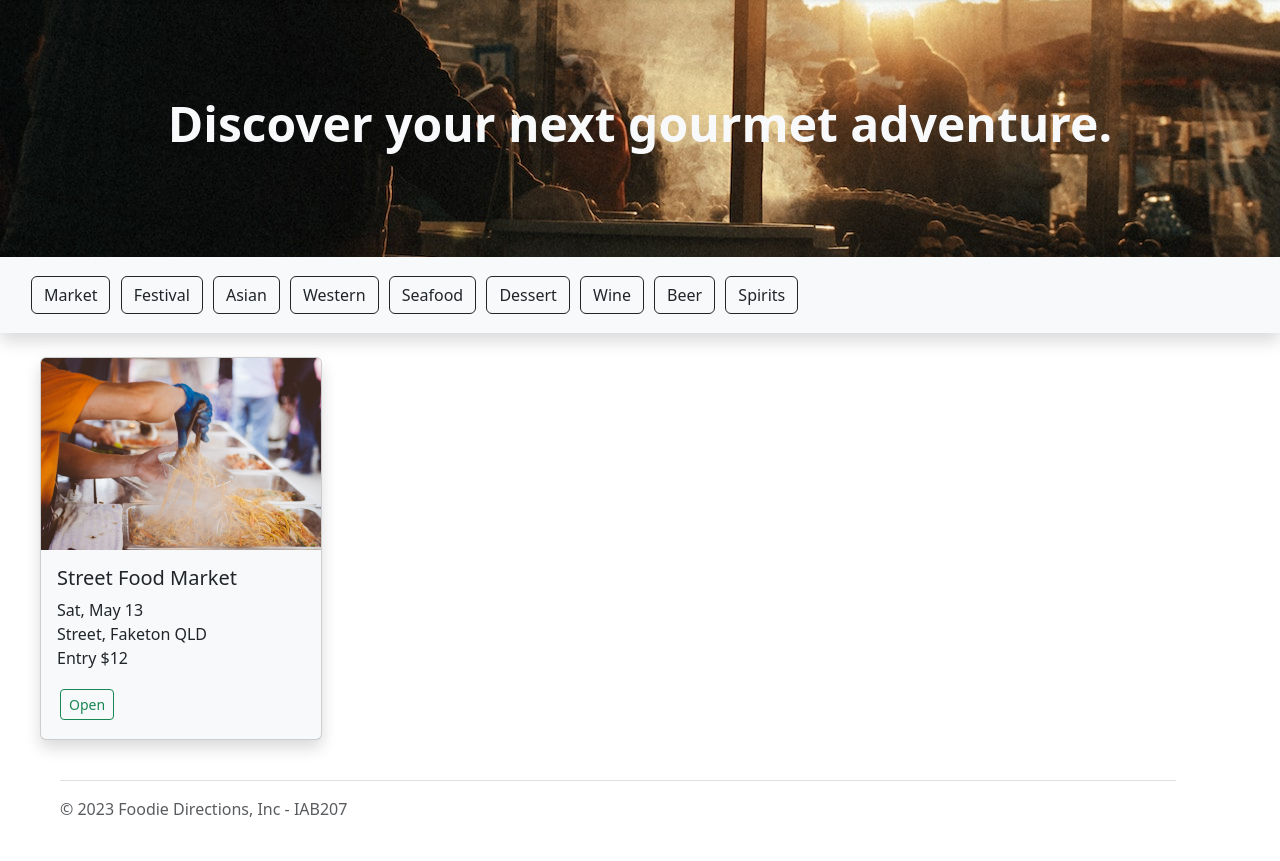
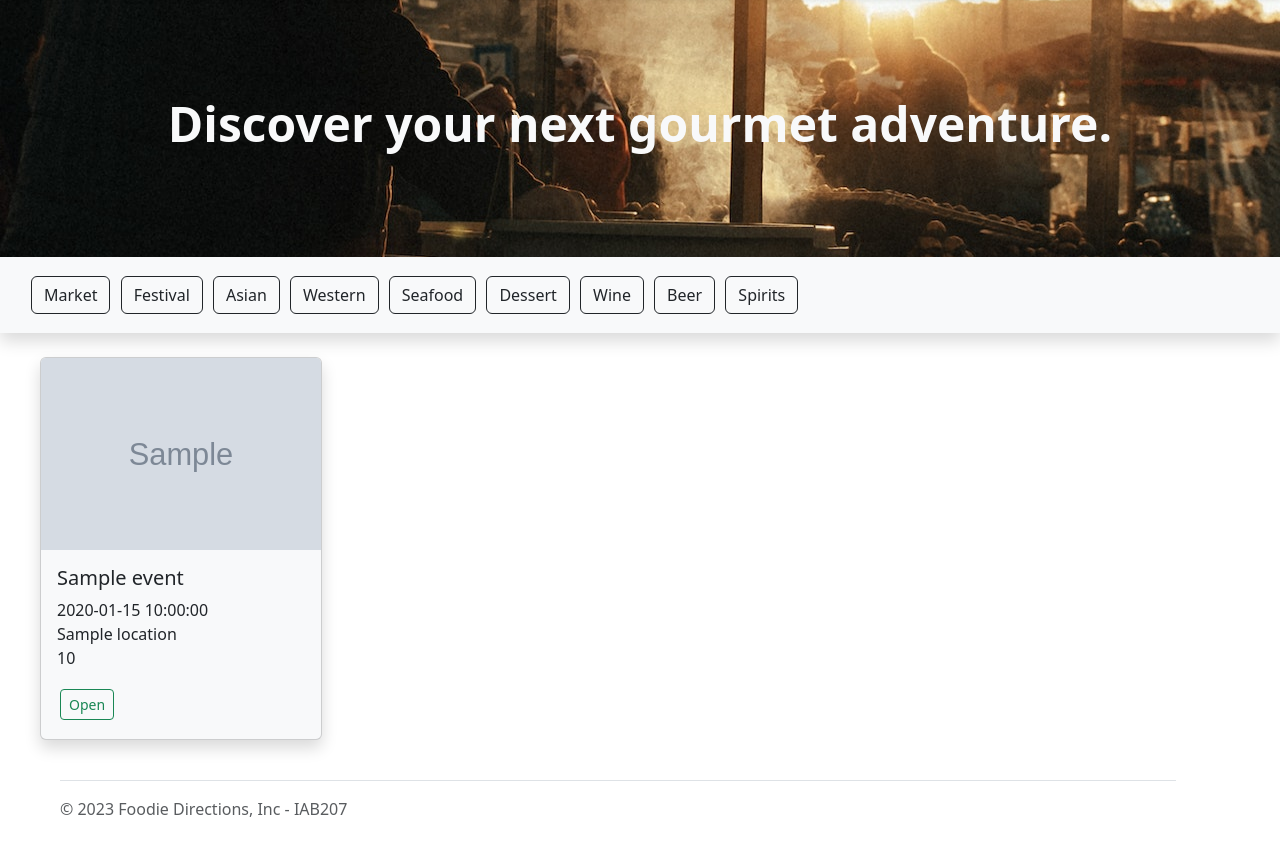
Before and after one commit to finlopes97/GourmetAdventures, a Python web app: template website/templates/index.html in a window 1280 px wide. Shown: the part 61-922 px from the top of the page. Run offline with Jinja, Linux system fonts and the light colour scheme; the template is opened without the code that fills it: most values are stand-ins (such as "Sample title", 1, 10 or a date in 2020); grey boxes marked "Sample" are stand-in pictures; some libraries are stand-ins or nearby versions.

Commit message:
Event card data template and db route

```diff
--- a/website/templates/index.html
+++ b/website/templates/index.html
@@ -30,21 +30,22 @@
         </div>
     </div>
 
-    <!-- Placeholder event card -->
+    <!-- Event cards -->
 
     <div class="row mx-3 my-4">
-
+        {% for event in events %}
         <div class="col-lg-3 col-md-4 col-sm-6 mb-3">
             <div class="card event-card shadow bg-body-tertiary">
-                <img src="../static/img/pexels-clem-onojeghuo-104884.jpg" class="card-img-top event-card-img" alt="...">
+                <img src="{{ event.image }}" class="card-img-top event-card-img" alt="...">
                 <div class="card-body">
-                    <h5 class="card-title">Street Food Market</h5>
-                    <p class="card-text">Sat, May 13<br>Street, Faketon QLD<br>Entry $12</p>
+                    <h5 class="card-title">{{ event.name }}</h5>
+                    <p class="card-text">{{ event.date }}<br>{{ event.location }}<br>{{ event.price }}</p>
+                    <!-- change href to {{ url_for('event.show', id=event.id) }} when event pages are set up -->
                     <a type="button" class="btn btn-outline-success btn-sm stretched-link" href="/event">Open</a>
                 </div>
             </div>
         </div>
-
+        {% endfor %}
     </div>
 </div>
 {% endblock %}
--- a/website/views.py
+++ b/website/views.py
@@ -5,7 +5,8 @@ bp = Blueprint('main', __name__)
 
 @bp.route('/')
 def index():
-    return render_template('index.html')
+    events = db.session.scalars(db.select(Event)).all()
+    return render_template('index.html', events=events)
 
 @bp.route('/user')
 def user():
```
